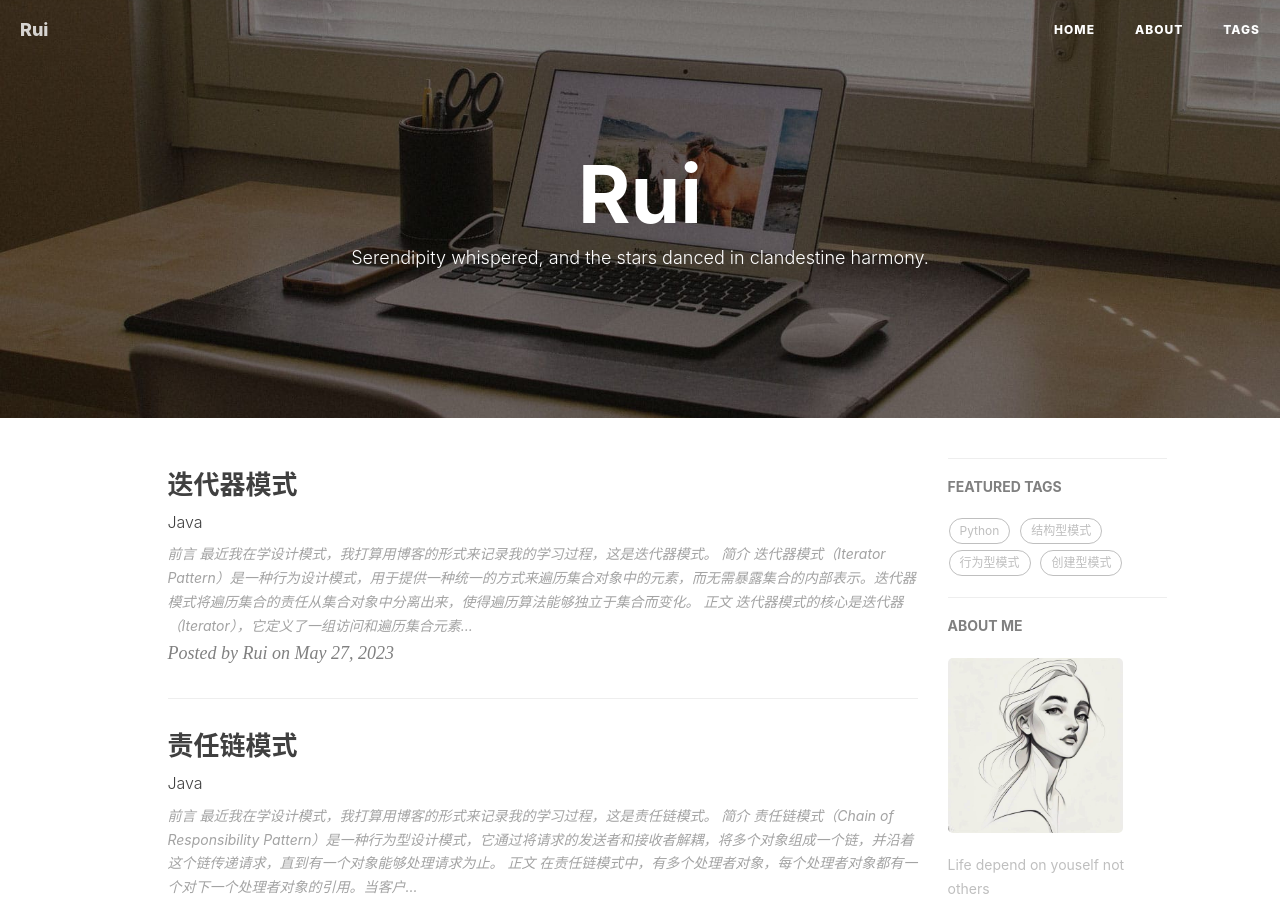
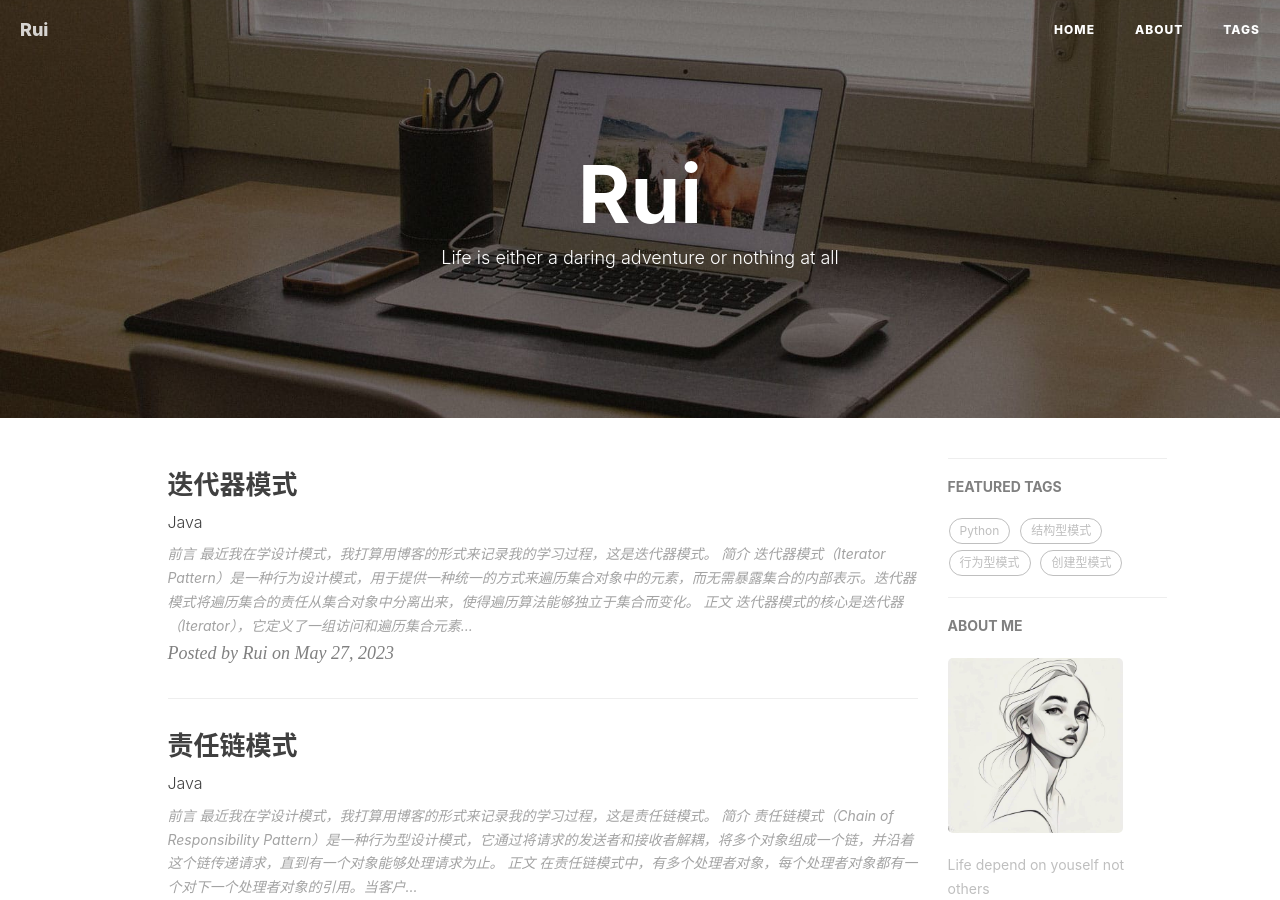
Before and after one commit to cgrjfk/cgrjfk.github.io, a Jekyll site: the page built from index.html, in a window 1280 px wide and 900 px high. Built offline with Jekyll 4.4.1, drawn with Linux system fonts in a browser that asks for light colours; nearby versions of some CDN libraries; the list of posts is cut into pages by our own code; comment, search, counter and statistics services are not loaded.

Commit message:
Update index.html

```diff
--- a/index.html
+++ b/index.html
@@ -1,6 +1,6 @@
 ---
 layout: page
-description: "Serendipity whispered, and the stars danced in clandestine harmony."
+description: "Life is either a daring adventure or nothing at all"
 ---
 
 {% for post in paginator.posts %}
```
